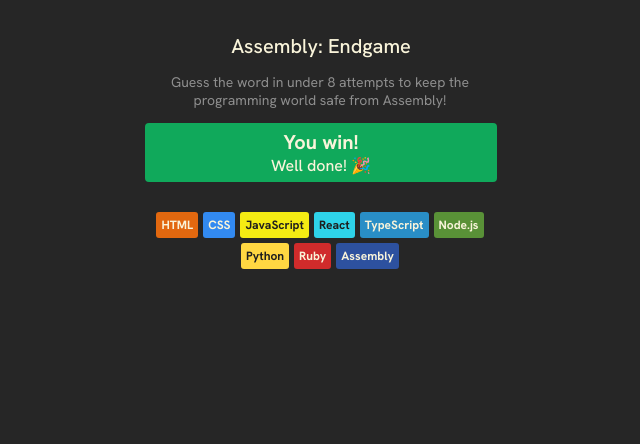
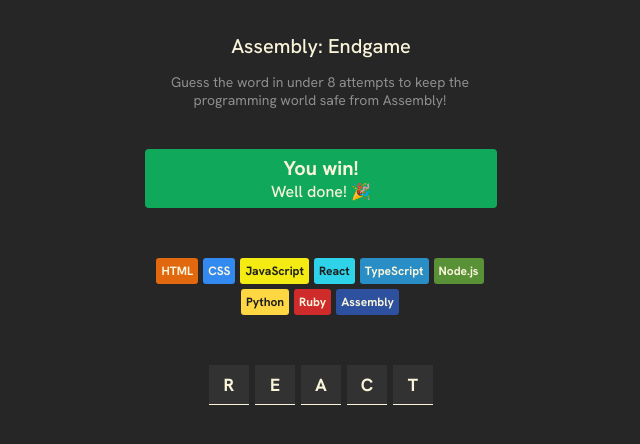
Before and after one commit to glekaa/assembly-endgame, a React (Vite) app: page / in a window 1280 px wide. Shown: the top 444 px of the page, without its empty margins (319-959 px from the left). Built offline with nearby package versions, Linux system fonts and the light colour scheme.

Commit message:
feat: add word section

```diff
--- a/src/App.tsx
+++ b/src/App.tsx
@@ -1,7 +1,7 @@
 import './App.css'
 import {Language} from "./types.ts";
 import {languages} from "./languages.ts";
-import {JSX} from "react";
+import {JSX, useState} from "react";
 
 function App() {
     /**
@@ -16,6 +16,11 @@
      * 3. Style to look like the design. You can get the underline
      *    effect on the box using `border-bottom`.
      */
+    const [currentWord, setCurrentWord] = useState("react")
+    const letterElements: JSX.Element[] = currentWord.split("").map((letter: string, index: number) =>
+        <span key={index}>{letter.toUpperCase()}</span>
+    )
+
     const languageElements: JSX.Element[] = languages.map((language: Language) =>
         <div style={{backgroundColor: language.backgroundColor, color: language.color}} key={language.name}>
             {language.name}
@@ -35,6 +40,9 @@
             <section className="chips">
                 {languageElements}
             </section>
+            <section className="word-input">
+                {letterElements}
+            </section>
         </main>
     )
 }
--- a/src/index.css
+++ b/src/index.css
@@ -30,6 +30,7 @@
 }
 
 .alert {
+  margin-top: 40px;
   background-color: #10A95B;
   border-radius: 4px;
   color: #F9F4DA;
@@ -58,7 +59,7 @@
   justify-content: center;
   flex-wrap: wrap;
   gap: 5px;
-  margin-top: 30px;
+  margin-top: 50px;
 }
 
 .chips > div {
@@ -67,3 +68,24 @@
   padding: 5px;
   border-radius: 3px;
 }
+
+.word-input {
+  margin-top: 50px;
+  display: flex;
+  gap: 6px;
+  justify-content: center;
+}
+
+.word-input > span {
+  font-weight: 700;
+  font-size: 1.1rem;
+  color: #F9F4DA;
+  background-color: #323232;
+  display: flex;
+  align-items: center;
+  justify-content: center;
+  padding: 6px;
+  height: 40px;
+  width: 40px;
+  border-bottom: #F9F4DA 1px solid;
+}
```
